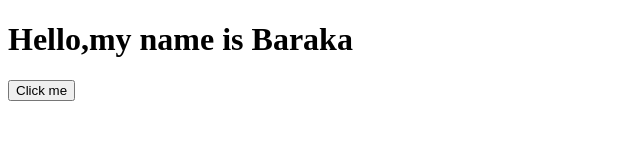
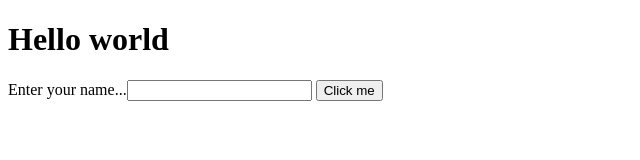
Before and after one commit to zeddzi/guhdamnsignment, a plain HTML site: page ndamplit/index.html in a window 1280 px wide. Shown: the whole page, without its empty margins (0-640 px from the left). Drawn offline with Linux system fonts and the light colour scheme.

Commit message:
first commit

```diff
--- a/ndamplit/assets/main.js
+++ b/ndamplit/assets/main.js
@@ -1,4 +1,3 @@
-
 const btn = document.createElement("button");
 btn.innerHTML = "Click me";
 btn.addEventListener("click", () =>
--- a/ndamplit/index.html
+++ b/ndamplit/index.html
@@ -9,7 +9,8 @@
         <link rel="stylesheet" href="">
     </head>
     <body>
-      <h1>Hello,my name is Baraka</h1>
+      <h1>Hello world</h1>
+      <label for="name">Enter your name...<input id="name"></label>
       <script src="assets/main.js"></script>
     </body>
 </html>
```
